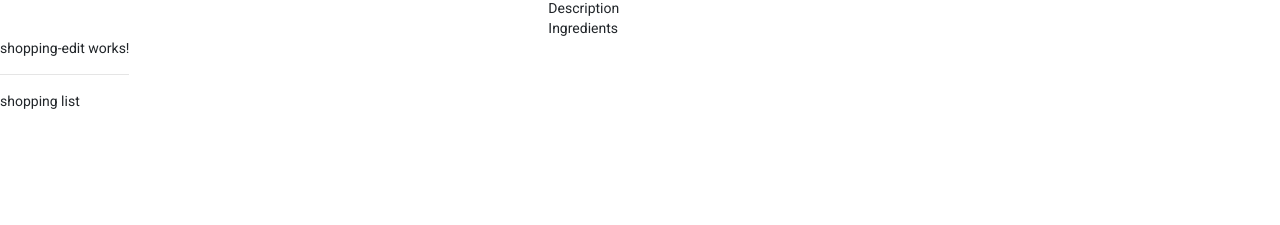
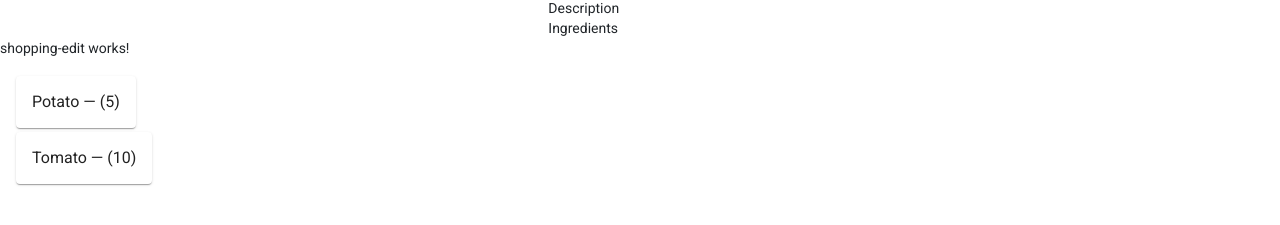
Before and after one commit to Primeshheshan/Angular-app, an Angular app: page / in a window 1280 px wide. Shown: the part 477-702 px from the top of the page. Built offline with nearby package versions, Linux system fonts and the light colour scheme.

Commit message:
shopping list items created

```diff
--- a/src/app/shopping-list/shopping-list.component.html
+++ b/src/app/shopping-list/shopping-list.component.html
@@ -1,7 +1,13 @@
 <div class="row">
   <div class="col-xs-10">
     <app-shopping-edit></app-shopping-edit>
-    <hr>
-    <p>shopping list</p>
+
+    <mat-list *ngFor="let ingredient of ingredients">
+      <mat-list-item>
+        <mat-card>
+          <a>{{ingredient.ingName}} &mdash; ({{ingredient.ingAmount}})</a>
+        </mat-card>
+      </mat-list-item>
+    </mat-list>
   </div>
 </div>
--- a/src/app/shopping-list/shopping-list.component.ts
+++ b/src/app/shopping-list/shopping-list.component.ts
@@ -1,4 +1,5 @@
 import { Component, OnInit } from '@angular/core';
+import { IngredientModel } from '../shared/ingredients.model';
 
 @Component({
   selector: 'app-shopping-list',
@@ -6,7 +7,10 @@ import { Component, OnInit } from '@angular/core';
   styleUrls: ['./shopping-list.component.css']
 })
 export class ShoppingListComponent implements OnInit {
-
+  ingredients: IngredientModel[] = [
+    new IngredientModel('Potato',5),
+    new IngredientModel('Tomato',10),
+  ];
   constructor() { }
 
   ngOnInit(): void {
```
